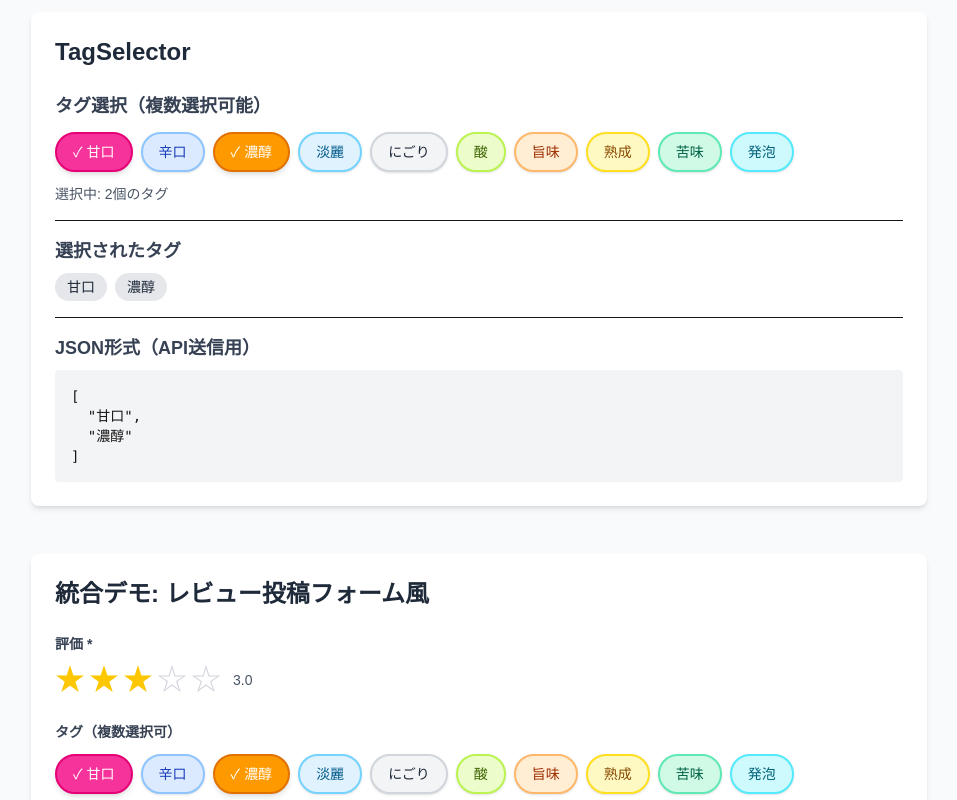
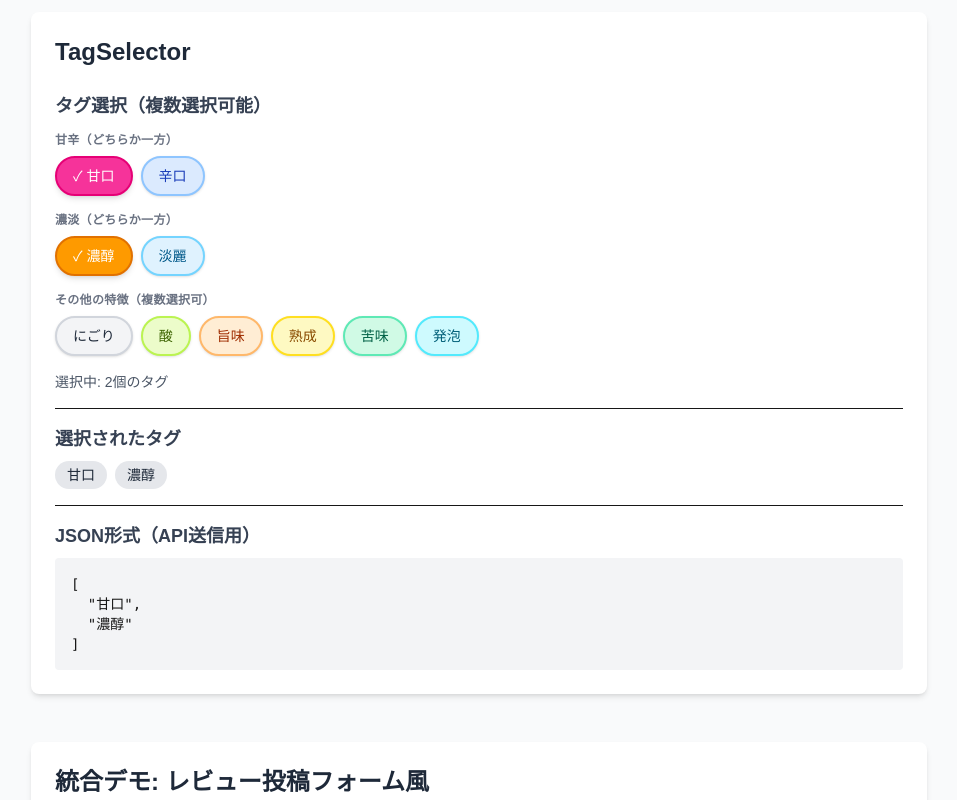
Before and after one commit to hushin/sake-navi, a Next.js app: page /components-test in a window 1280 px wide. Shown: the part 1040-1840 px from the top of the page, without its empty margins (161-1118 px from the left). Built offline with nearby package versions, Linux system fonts and the light colour scheme.

Commit message:
feat: タグ選択コンポーネントに排他選択機能を追加し、その他のタグを統合

```diff
--- a/src/components/TagSelector.tsx
+++ b/src/components/TagSelector.tsx
@@ -7,19 +7,14 @@ interface TagSelectorProps {
   onTagsChange: (tags: string[]) => void;
 }
 
-// CLAUDE.mdに記載のタグ一覧
-const AVAILABLE_TAGS = [
-  '甘口',
-  '辛口',
-  '濃醇',
-  '淡麗',
-  'にごり',
-  '酸',
-  '旨味',
-  '熟成',
-  '苦味',
-  '発泡',
-] as const;
+// 排他的に選択するタグのグループ
+const EXCLUSIVE_GROUPS: Array<{ label: string; tags: string[] }> = [
+  { label: '甘辛', tags: ['甘口', '辛口'] },
+  { label: '濃淡', tags: ['濃醇', '淡麗'] },
+];
+
+// その他のタグ（複数選択可）
+const OTHER_TAGS: string[] = ['にごり', '酸', '旨味', '熟成', '苦味', '発泡'];
 
 // タグごとの色設定（視覚的な区別のため）
 const tagColors: Record<string, string> = {
@@ -51,24 +46,46 @@ const selectedTagColors: Record<string, string> = {
 
 /**
  * タグ選択コンポーネント
- * - CLAUDE.mdに記載のタグ一覧から複数選択可能
+ * - 甘口/辛口、濃醇/淡麗は排他的に選択
+ * - その他のタグは複数選択可能
  * - トグル式の選択UI
  */
 export function TagSelector({ selectedTags, onTagsChange }: TagSelectorProps) {
   const toggleTag = (tag: string) => {
+    // 排他グループを探す
+    const exclusiveGroup = EXCLUSIVE_GROUPS.find((group) => group.tags.includes(tag));
+
+    if (exclusiveGroup) {
+      // 排他グループ内のタグの場合
       if (selectedTags.includes(tag)) {
         // 既に選択されている場合は除外
         onTagsChange(selectedTags.filter((t) => t !== tag));
       } else {
-      // 選択されていない場合は追加
+        // 選択されていない場合は、同じグループの他のタグを除外して追加
+        const otherTagsInGroup = exclusiveGroup.tags.filter((t) => t !== tag);
+        const newTags = selectedTags.filter((t) => !otherTagsInGroup.includes(t));
+        onTagsChange([...newTags, tag]);
+      }
+    } else {
+      // 通常のタグの場合
+      if (selectedTags.includes(tag)) {
+        onTagsChange(selectedTags.filter((t) => t !== tag));
+      } else {
         onTagsChange([...selectedTags, tag]);
+      }
     }
   };
 
   return (
-    <div className="space-y-3">
+    <div className="space-y-4">
+      {/* 排他的グループ */}
+      {EXCLUSIVE_GROUPS.map((group) => (
+        <div key={group.label} className="space-y-2">
+          <div className="text-xs font-semibold text-gray-500 uppercase tracking-wide">
+            {group.label}（どちらか一方）
+          </div>
           <div className="flex flex-wrap gap-2">
-        {AVAILABLE_TAGS.map((tag) => {
+            {group.tags.map((tag) => {
               const isSelected = selectedTags.includes(tag);
               const colorClass = isSelected ? selectedTagColors[tag] : tagColors[tag];
 
@@ -96,6 +113,45 @@ export function TagSelector({ selectedTags, onTagsChange }: TagSelectorProps) {
               );
             })}
           </div>
+        </div>
+      ))}
+
+      {/* その他のタグ */}
+      <div className="space-y-2">
+        <div className="text-xs font-semibold text-gray-500 uppercase tracking-wide">
+          その他の特徴（複数選択可）
+        </div>
+        <div className="flex flex-wrap gap-2">
+          {OTHER_TAGS.map((tag) => {
+            const isSelected = selectedTags.includes(tag);
+            const colorClass = isSelected ? selectedTagColors[tag] : tagColors[tag];
+
+            return (
+              <button
+                key={tag}
+                type="button"
+                onClick={() => toggleTag(tag)}
+                className={`
+                  px-4 py-2 rounded-full border-2 font-medium text-sm
+                  transition-all duration-150 ease-in-out
+                  hover:scale-105 active:scale-95
+                  ${colorClass}
+                  ${isSelected ? 'shadow-md' : 'shadow-sm'}
+                `}
+                aria-pressed={isSelected}
+              >
+                {isSelected && (
+                  <span className="mr-1" aria-hidden="true">
+                    ✓
+                  </span>
+                )}
+                {tag}
+              </button>
+            );
+          })}
+        </div>
+      </div>
+
       {selectedTags.length > 0 && (
         <div className="text-sm text-gray-600">選択中: {selectedTags.length}個のタグ</div>
       )}
```
Lines whose indentation alone changed are shown as unchanged.
